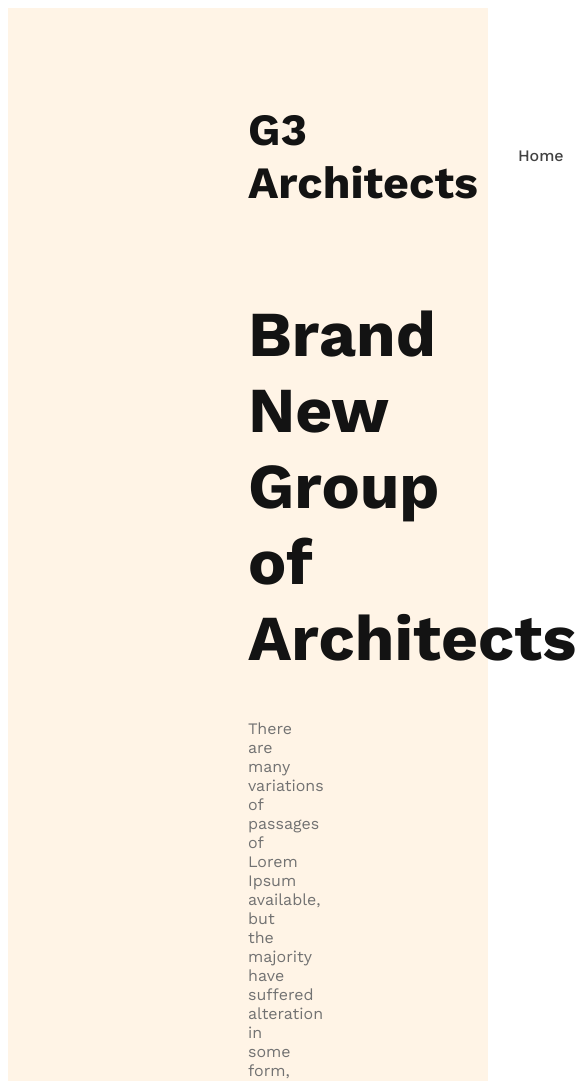
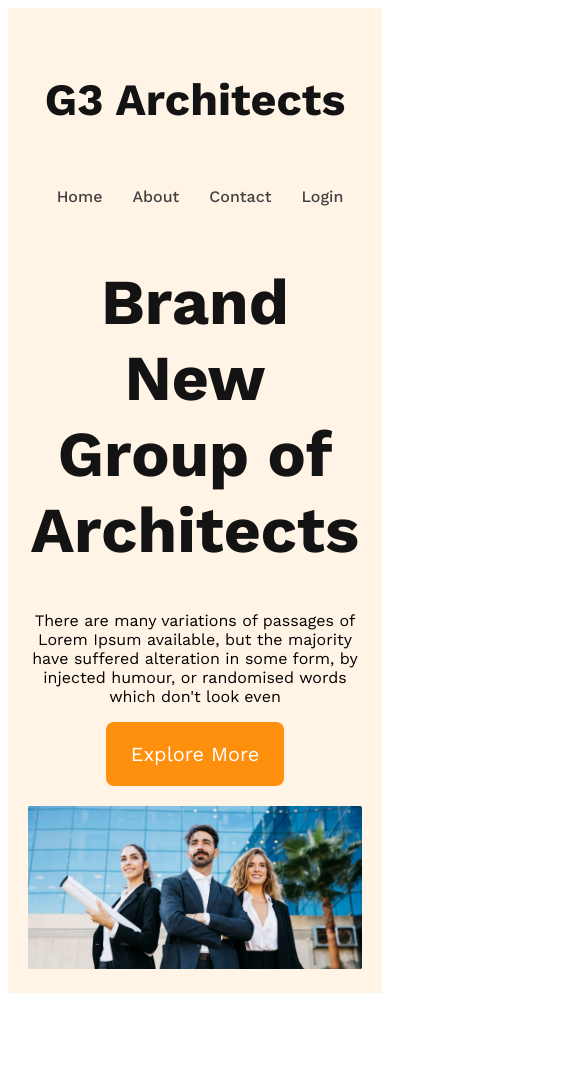
Before and after one commit to Mahmudaamimi/g3-architects-website, a plain HTML site: page index.html in a window 390 px wide. Shown: the top 1081 px of the page, 585 px wide, since content can reach past the window. After the commit the page ends 1001 px from the top, so only its background shows below. Drawn offline with nearby package versions, Linux system fonts and the light colour scheme.

Commit message:
finisheed the  headeer section with  responsive for mobile and medium devices

```diff
--- a/styles/architect.css
+++ b/styles/architect.css
@@ -7,6 +7,14 @@
     font-family: 'Work Sans', sans-serif;
   }
   .btn-primary{
+    border-radius: 8px;
+    background: #ff900e;
+    padding: 20px 25px;
+    color: #fff;
+    font-size: 1.25rem;
+    color: #fff;
+    cursor:pointer;
+    border: 0;
 
   }
 /* header style  */
@@ -49,7 +57,32 @@ nav li a{
     font-weight: 700;
     color: #131313;
 }
-.bannner-description{
+.banner-description{
     color: #727272;
 
 }
+.banner img{
+    margin-top: 20px;
+    width: 100%;
+}
+
+/* responsive media queries   */
+/* mobile devices  */
+@media screen and (max-width:576px) {
+    header{
+        padding: 20px;
+    }
+    nav {
+        flex-direction: column;
+    }
+
+}
+/* tablet or medium devices  */
+@media screen and (min-width:576px) and (max-width:960px) {
+    nav {
+        flex-direction: column;
+    }
+    header{
+        padding: 50px;
+    }
+}
```
